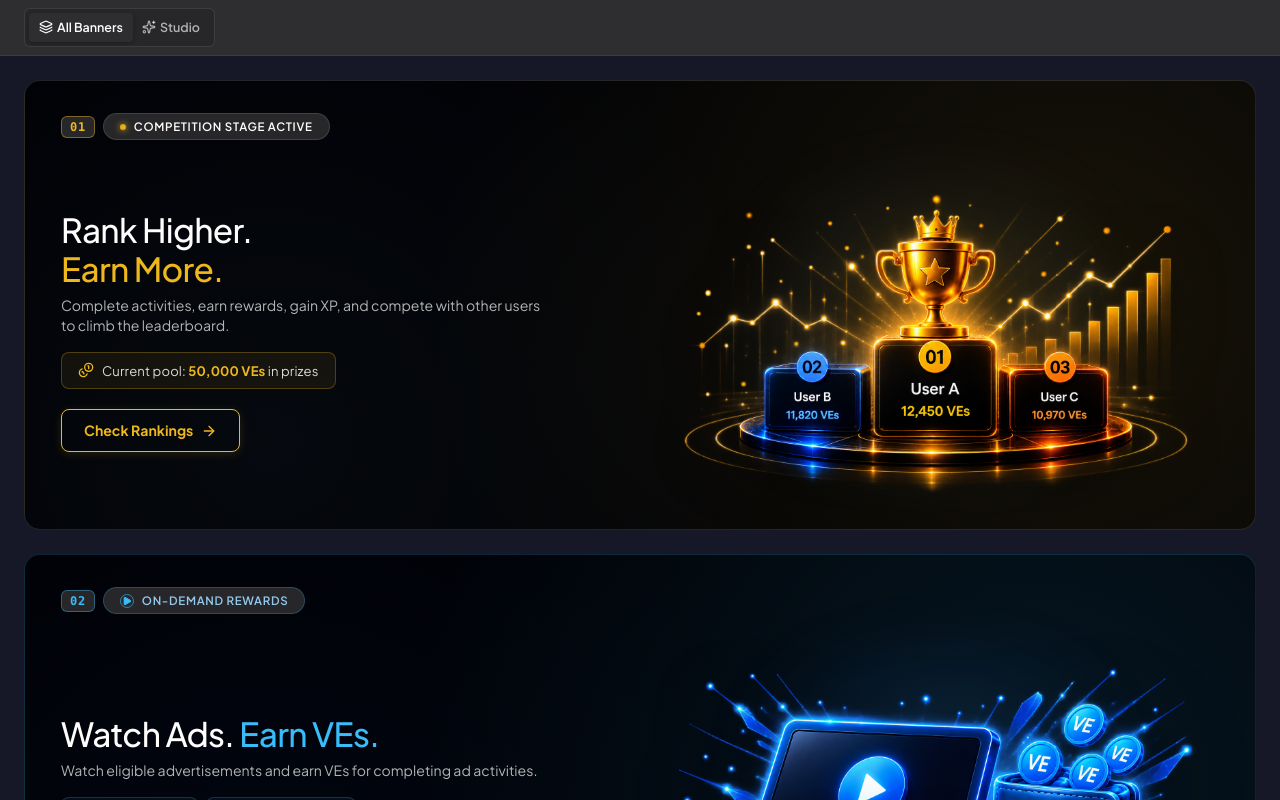
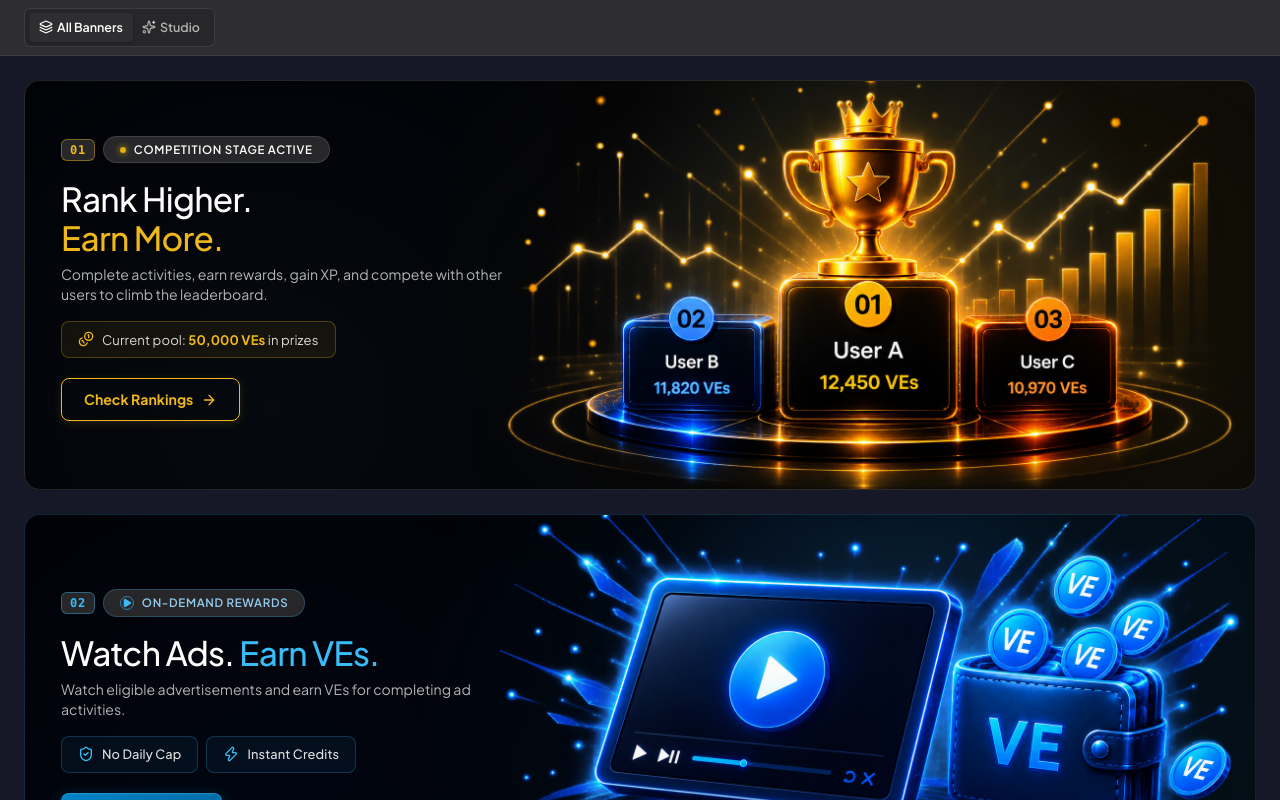
Before and after one commit to tanay-787/veloop-banners, a React (Vite) app: page / in a window 1280 px wide. Shown: the top 800 px of the page. Built offline with nearby package versions, Linux system fonts and the light colour scheme.

Commit message:
feat(banners): maximize primary visual assets with desktop scaling and left-offset padding

```diff
--- a/src/components/banners/primary/SkeletonBanner.module.css
+++ b/src/components/banners/primary/SkeletonBanner.module.css
@@ -36,7 +36,41 @@
   }
 }
 
+.rightCol {
+  position: relative;
+  height: 100%;
+}
+
 .visualContainer {
   position: relative;
+  width: 100%;
+  height: 100%;
+  display: flex;
+  align-items: center;
+  justify-content: center;
   min-height: 200px;
 }
+
+@media (min-width: 992px) and (max-width: 1024px) {
+  .rightCol {
+    margin-top: -28px;
+    margin-bottom: -28px;
+    height: calc(100% + 56px) !important;
+  }
+
+  .visualContainer {
+    padding-right: 24px;
+  }
+}
+
+@media (min-width: 1025px) {
+  .rightCol {
+    margin-top: -32px;
+    margin-bottom: -32px;
+    height: calc(100% + 64px) !important;
+  }
+
+  .visualContainer {
+    padding-right: 36px;
+  }
+}
--- a/src/components/banners/primary/SkeletonBanner.tsx
+++ b/src/components/banners/primary/SkeletonBanner.tsx
@@ -26,21 +26,19 @@ export const SkeletonBanner: React.FC<PrimarySkeletonBannerProps> = ({
       {children ? (
         children
       ) : (
-        <div className="container-fluid h-100 p-0 d-flex flex-column justify-content-between">
-          {/* Top Badge Slot */}
-          {badge && <div className="mb-2 mb-md-3">{badge}</div>}
-
-          {/* Main 2-Column Responsive Layout */}
-          <div className="row g-4 align-items-center flex-grow-1">
-            {/* Left Column: Typography & CTAs */}
-            <div className="col-12 col-lg-6 d-flex flex-column justify-content-center">
+        <div className="container-fluid h-100 p-0 d-flex flex-column">
+          {/* Main 2-Column Responsive Layout: 5:7 split for optimal visual impact */}
+          <div className="row g-4 align-items-center flex-grow-1 h-100">
+            {/* Left Column: Badge, Typography & CTAs */}
+            <div className="col-12 col-lg-5 d-flex flex-column justify-content-center">
+              {badge && <div className="mb-2 mb-md-3">{badge}</div>}
               <div className="d-flex flex-column gap-3">
                 {leftContent}
               </div>
             </div>
 
-            {/* Right Column: Large Illustrative Visual */}
-            <div className="col-12 col-lg-6 d-flex align-items-center justify-content-center h-100">
+            {/* Right Column: Large Illustrative Visual filling full available height */}
+            <div className={`col-12 col-lg-7 d-flex align-items-center justify-content-center h-100 ${styles.rightCol}`}>
               <div className={`w-100 h-100 d-flex align-items-center justify-content-center ${styles.visualContainer}`}>
                 {rightContent}
               </div>
--- a/src/components/banners/primary/leaderboard/LeaderboardBanner.module.css
+++ b/src/components/banners/primary/leaderboard/LeaderboardBanner.module.css
@@ -129,10 +129,10 @@
 
 .ambientGlow {
   position: absolute;
-  width: 85%;
-  height: 85%;
+  width: 95%;
+  height: 95%;
   border-radius: 50%;
-  background: radial-gradient(circle, rgba(238, 183, 27, 0.16) 0%, rgba(147, 202, 237, 0.06) 50%, transparent 70%);
+  background: radial-gradient(circle, rgba(238, 183, 27, 0.18) 0%, rgba(147, 202, 237, 0.06) 50%, transparent 70%);
   filter: blur(35px);
   pointer-events: none;
   z-index: 0;
@@ -143,19 +143,33 @@
   z-index: 1;
   width: 100%;
   height: 100%;
-  max-height: 350px;
+  max-height: 100%;
   object-fit: contain;
   filter: drop-shadow(0 12px 28px rgba(0, 0, 0, 0.45));
   transition: transform 0.3s cubic-bezier(0.16, 1, 0.3, 1), filter 0.3s ease;
 }
 
 .podiumImage:hover {
-  transform: scale(1.025) translateY(-4px);
   filter: drop-shadow(0 16px 36px rgba(238, 183, 27, 0.22));
+}
+
+@media (min-width: 992px) {
+  .podiumImage {
+    transform: scale(1.20);
+  }
+
+  .podiumImage:hover {
+    filter: drop-shadow(0 18px 40px rgba(238, 183, 27, 0.28));
+  }
+
+  .ambientGlow {
+    width: 105%;
+    height: 105%;
+  }
 }
 
 @media (max-width: 640px) {
   .podiumImage {
-    max-height: 220px;
+    max-height: 240px;
   }
 }
--- a/src/components/banners/primary/watch-ad/WatchAdBanner.module.css
+++ b/src/components/banners/primary/watch-ad/WatchAdBanner.module.css
@@ -121,10 +121,10 @@
 
 .ambientGlow {
   position: absolute;
-  width: 85%;
-  height: 85%;
+  width: 95%;
+  height: 95%;
   border-radius: 50%;
-  background: radial-gradient(circle, rgba(56, 189, 248, 0.18) 0%, rgba(37, 99, 235, 0.08) 50%, transparent 70%);
+  background: radial-gradient(circle, rgba(56, 189, 248, 0.2) 0%, rgba(37, 99, 235, 0.08) 50%, transparent 70%);
   filter: blur(35px);
   pointer-events: none;
   z-index: 0;
@@ -135,19 +135,33 @@
   z-index: 1;
   width: 100%;
   height: 100%;
-  max-height: 350px;
+  max-height: 100%;
   object-fit: contain;
   filter: drop-shadow(0 12px 28px rgba(0, 0, 0, 0.5));
   transition: transform 0.3s cubic-bezier(0.16, 1, 0.3, 1), filter 0.3s ease;
 }
 
 .walletImage:hover {
-  transform: scale(1.025) translateY(-4px);
   filter: drop-shadow(0 16px 36px rgba(56, 189, 248, 0.3));
+}
+
+@media (min-width: 992px) {
+  .walletImage {
+    transform: scale(1.20);
+  }
+
+  .walletImage:hover {
+    filter: drop-shadow(0 18px 40px rgba(56, 189, 248, 0.4));
+  }
+
+  .ambientGlow {
+    width: 105%;
+    height: 105%;
+  }
 }
 
 @media (max-width: 640px) {
   .walletImage {
-    max-height: 220px;
+    max-height: 240px;
   }
 }
```
